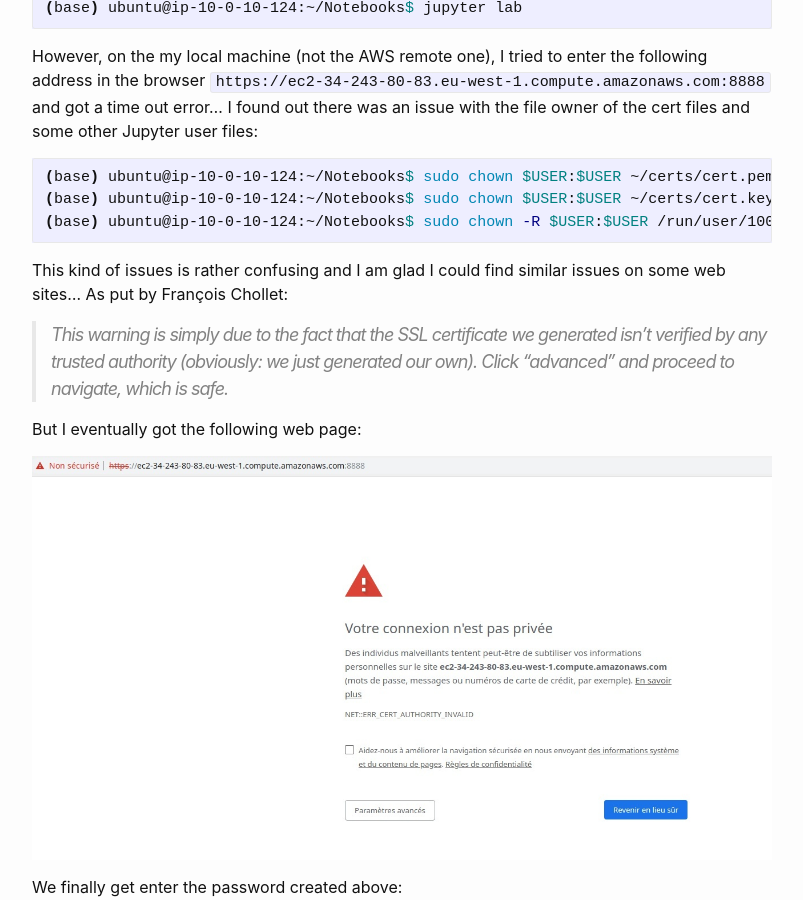
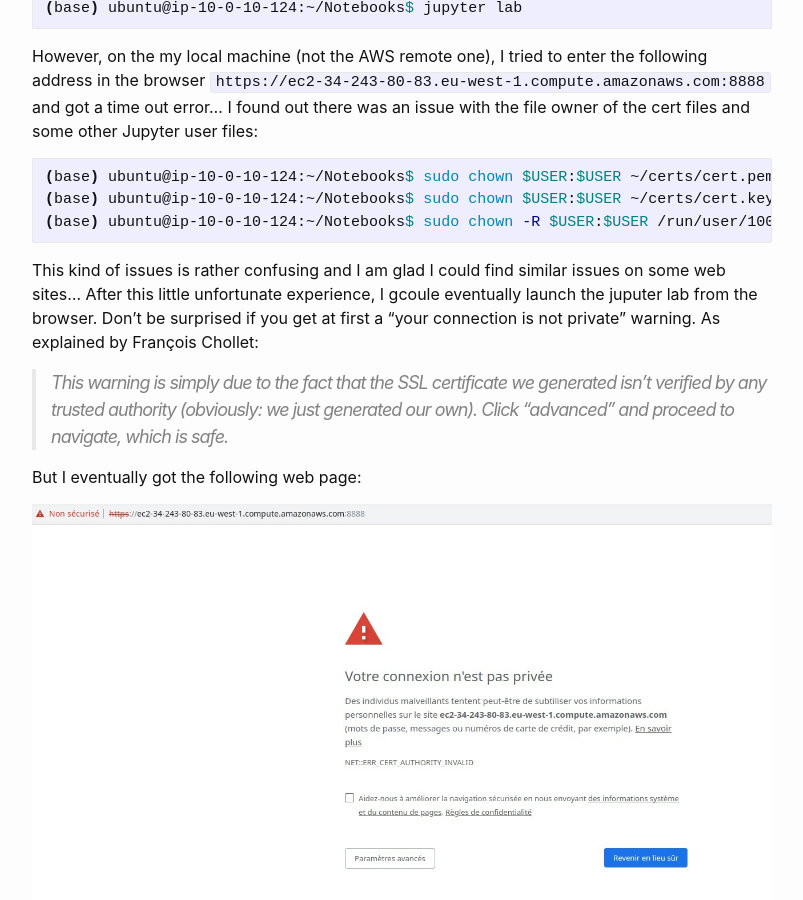
Before and after one commit to aetperf/aetperf.github.io, a Jekyll site: the page built from _posts/2019-05-06-GPU-Analytics-Ep-2,-Load-some-data-from-OmniSci-into-a-GPU-dataframe.md, in a window 1280 px wide and 900 px high, scrolled down 6326 px. Shown: the whole window, without its empty margins (238-1041 px from the left). Built offline with Jekyll 4.4.1, drawn with Linux system fonts in a browser that asks for light colours.

````diff
--- a/_posts/2019-05-06-GPU-Analytics-Ep-2,-Load-some-data-from-OmniSci-into-a-GPU-dataframe.md
+++ b/_posts/2019-05-06-GPU-Analytics-Ep-2,-Load-some-data-from-OmniSci-into-a-GPU-dataframe.md
@@ -231,7 +231,7 @@
 (base) ubuntu@ip-10-0-10-124:~/Notebooks$ sudo chown -R $USER:$USER /run/user/1000/jupyter/
 ```
 
-This kind of issues is rather confusing and I am glad I could find similar issues on some web sites... As put by François Chollet:
+This kind of issues is rather confusing and I am glad I could find similar issues on some web sites... After this little unfortunate experience, I gcoule eventually launch the juputer lab from the browser. Don't be surprised if you get at first a "your connection is not private" warning. As explained by François Chollet:
 
 > This warning is simply due to the fact that the SSL certificate we generated isn't verified by any trusted authority (obviously: we just generated our own). Click "advanced" and proceed to navigate, which is safe.
 
````
